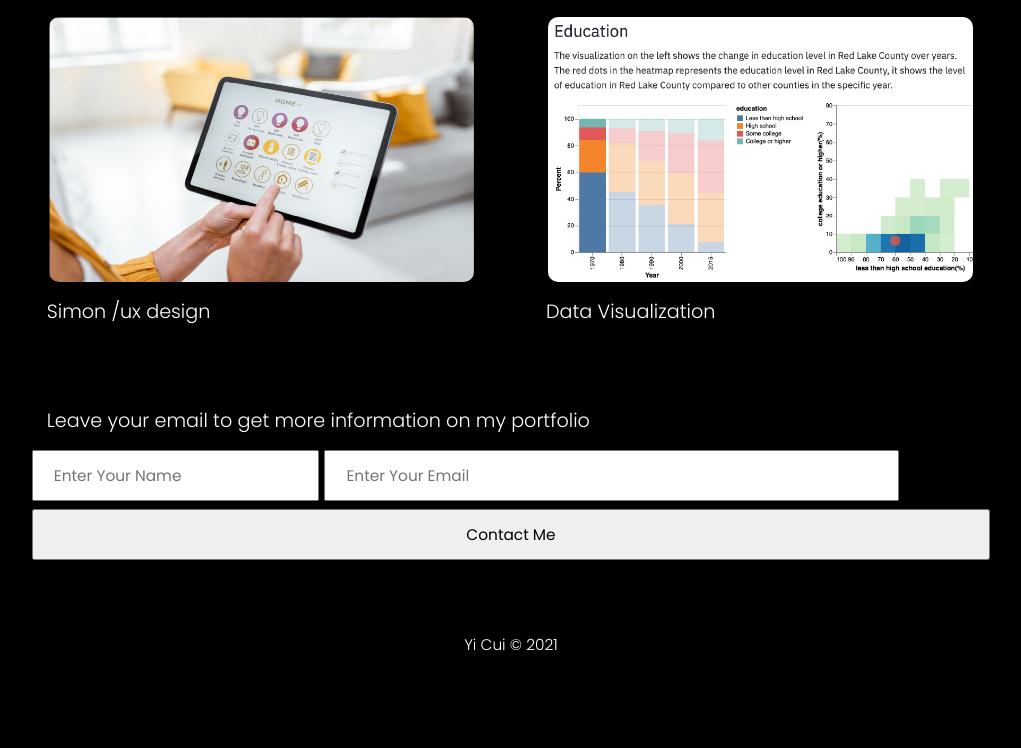
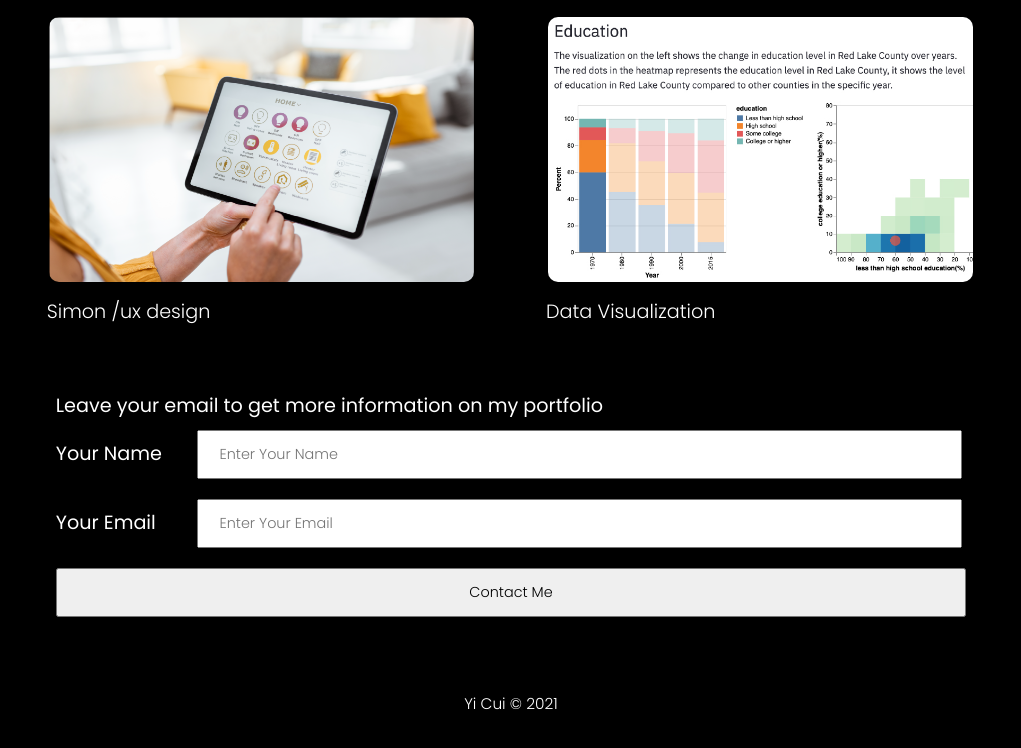
Before and after one commit to yi-cui/mobile, a plain HTML site: page index.html in a window 1280 px wide. Shown: the part 653-1401 px from the top of the page, without its empty margins (129-1150 px from the left). Before the commit the page ends 1350 px from the top, so only its background shows below. Drawn offline with Linux system fonts and the light colour scheme.

Commit message:
tablet views

```diff
--- a/css/style.css
+++ b/css/style.css
@@ -139,21 +139,30 @@ form{
 form p{
 	text-align: left;
 	font-weight: 300;
-
 }
 
+label{
+	display: inline-block;
+  }
+
+fieldset{
+	width: 95%;
+	margin: auto;
+}
 input {
-	padding: 12px 20px;
+	width: 100%;
+	padding: 12px 30px;
 	display: inline-block;
-	width: 100%;
-	box-sizing: border-box;
 	font-family: "Poppins";
-	font-size: 0.8em;
+	font-weight: 300;
+	font-size: 0.75em;
 }
 
 input[type=submit]:hover {
 	opacity: 0.8;
   }
+
+
 
 
 /*Added this so the links stay the same color*/
@@ -239,31 +248,28 @@ input[type=submit]:hover {
 	}
 
 
-	input {
-		padding: 12px 20px;
-		box-sizing: border-box;
-		font-family: "Poppins";
-		font-size: 0.8em;
+
+
+	label{
+		display: inline-block;
+		width:15%;
 	}
 
-	#name_id{
-		width: 30%;
-	}
-
-	#email_id{
-		width: 60%;
+	input {
+		width: 84%;
+		padding: 12px 20px;
+		margin: 10px 0;
+		display: inline-block;
+		box-sizing: border-box;
 	}
 
 	input[type=submit] {
 		width: 100%;
-		margin: 8px 0;
-		display: inline-block;
 	}
 
 	input[type=submit]:hover {
 		opacity: 0.8;
-	  }
-
+	}
 
 
 
@@ -352,4 +358,6 @@ input[type=submit]:hover {
 		flex-flow: row wrap;
 	}
 
+
+
 }
--- a/index.html
+++ b/index.html
@@ -51,18 +51,22 @@
 				<p>Simon /ux design</p>
 			</div>
 			<div id="vis">
-				<img src="./imgs/vis.jpg" alt="smart home app">
+				<img src="./imgs/vis.jpg" alt="data visualization picture">
 				<p>Data Visualization</p>
 			</div>
 		</div>
 		<form action="https://formspree.io/f/xbjqvnoq" method="post">
-			<p>Leave your email to get more information on my portfolio</p>
-			<input type="text" placeholder="Enter Your Name" id = "name_id" name="name" required>
 
-			<input type="email" placeholder="Enter Your Email" id = "email_id" name="email" required>
+			<fieldset>
+				<legend>Leave your email to get more information on my portfolio</legend>
+				<label for="name_id">Your Name</label>
+				<input type="text" placeholder="Enter Your Name" id = "name_id" name="name" required>
+				<label for="email_id">Your Email</label>
+				<input type="email" placeholder="Enter Your Email" id = "email_id" name="email" required>
+				<input type="submit" value = "Contact Me">
+			</fieldset>
 
-			<input type="submit" value = "Contact Me">
-			</div>
+
 		</form>
 
 	</main>
```
